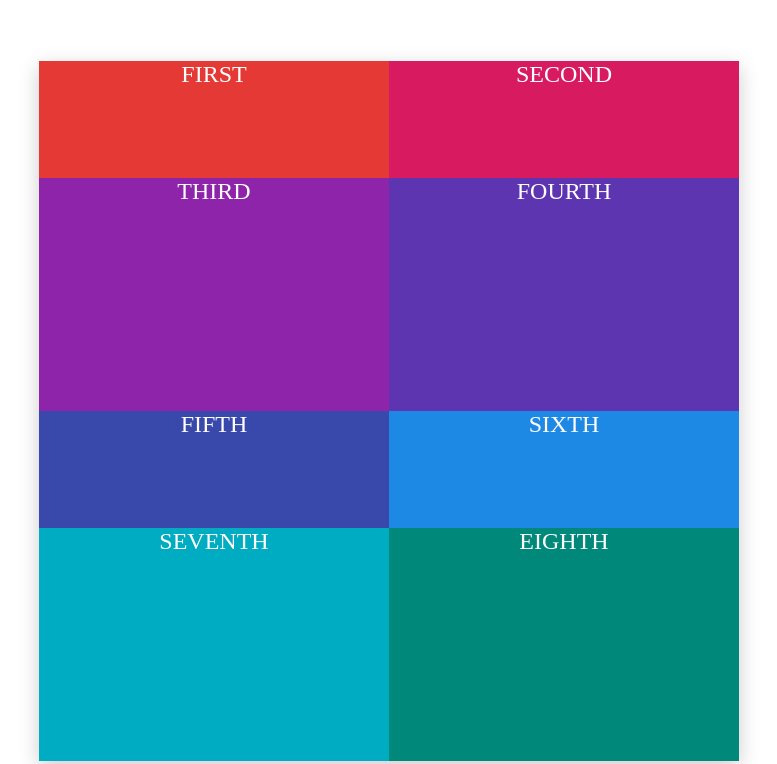
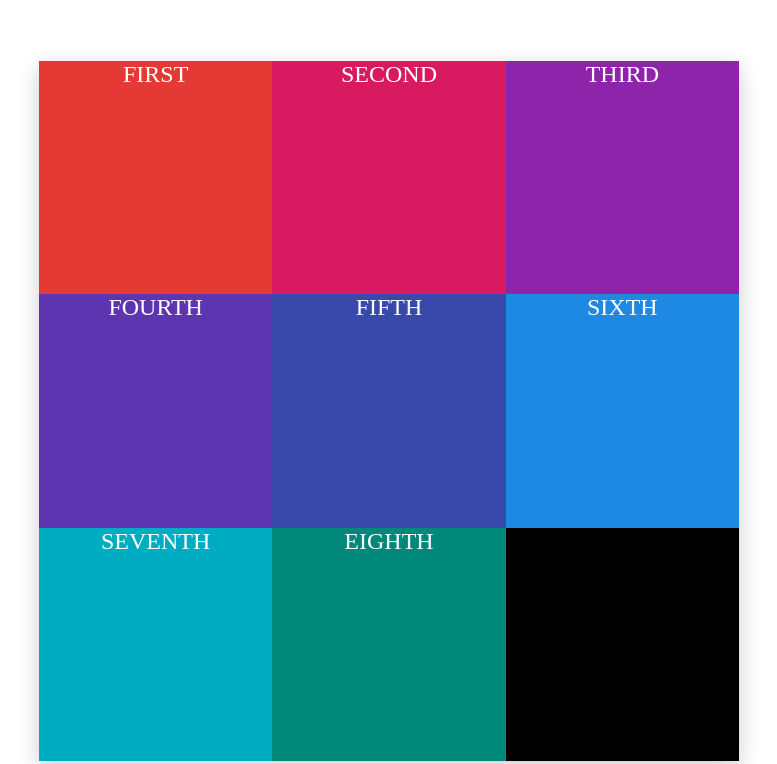
Before and after one commit to sun-n-y/cssGrid2, a plain HTML site: page index.html in a window 1280 px wide. Shown: the part 139-903 px from the top of the page, without its empty margins (251-1028 px from the left). Drawn offline with Linux system fonts and the light colour scheme.

Commit message:
add grid template shorthand

```diff
--- a/app.css
+++ b/app.css
@@ -9,6 +9,7 @@
   grid-template-rows: 100px 100px 100px;
   grid-template-columns: 1fr 1fr;
   grid-template-rows: 1fr 2fr 1fr 2fr;
+  grid-template: 1fr 1fr 1fr / 1fr 1fr 1fr;
 }
 
 .box {
```
